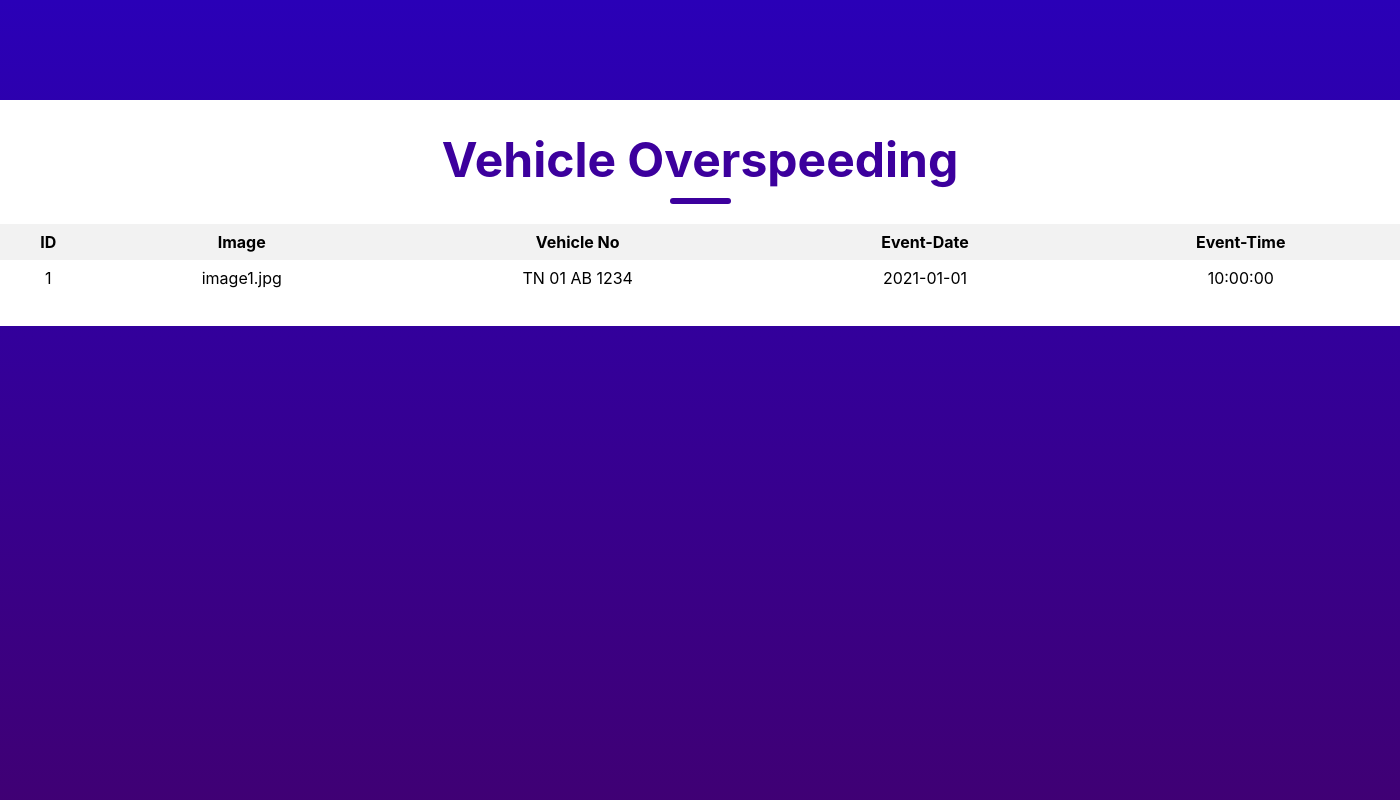
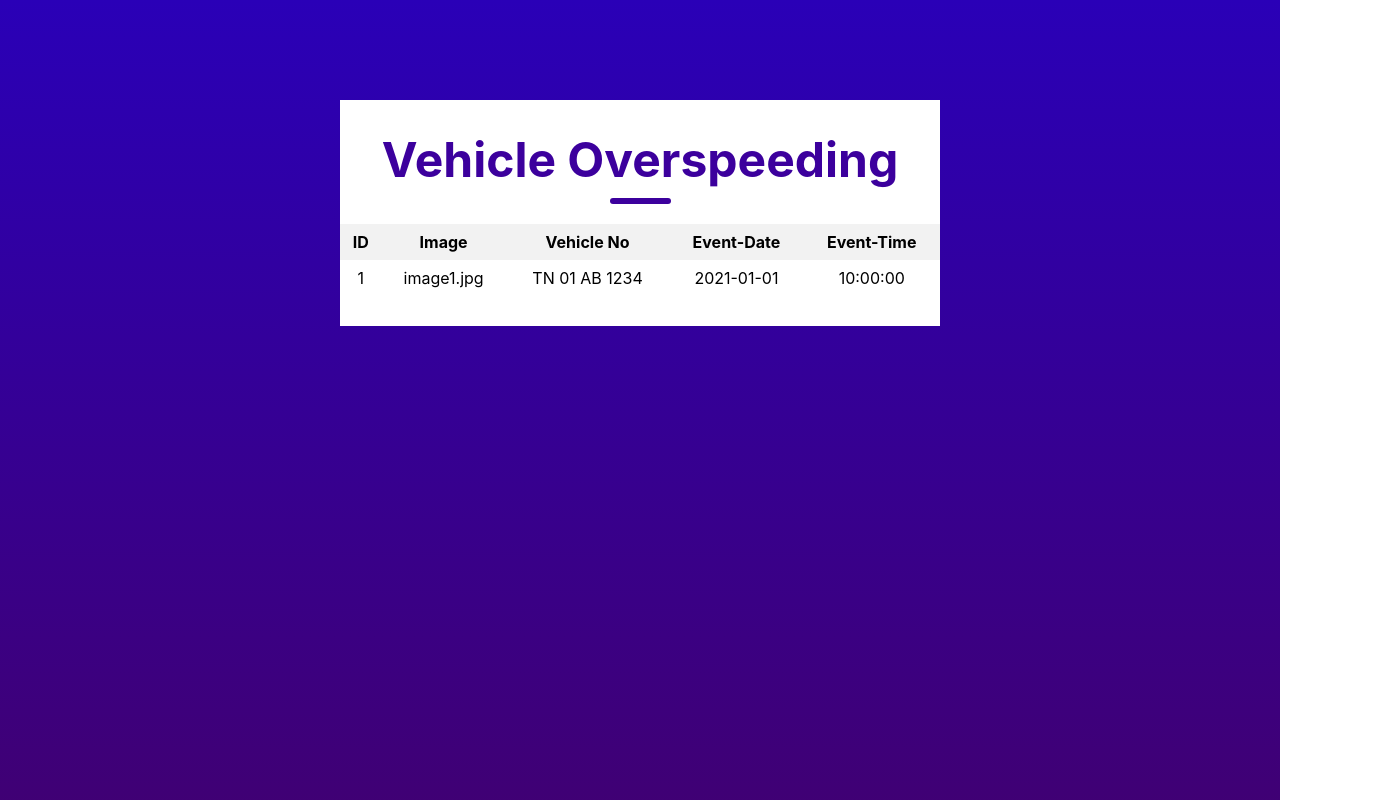
Before and after one commit to Rishabh-Pandey007/ANPR_React, a React (Create React App) app: page / in a window 1280 px wide. Shown: the top 800 px of the page, 1400 px wide, since content can reach past the window. Built offline with nearby package versions, Linux system fonts and the light colour scheme.

Commit message:
Update Table.css

```diff
--- a/src/styles/Table.css
+++ b/src/styles/Table.css
@@ -1,4 +1,4 @@
-.container{
+.containers{
     display: flex;
     flex-direction: column;
     width: 1400px;
@@ -7,7 +7,7 @@
     background: #fff;
     padding-bottom: 30px;
 }
-.header{
+.headers{
     display: flex;
     flex-direction: column;
     align-items: center;
@@ -15,7 +15,7 @@
     width: 100%;
     margin-top: 30px;
 }
-.underline{
+.underlines{
     width: 61px;
     height: 6px;
     background: #3c009d;
```
